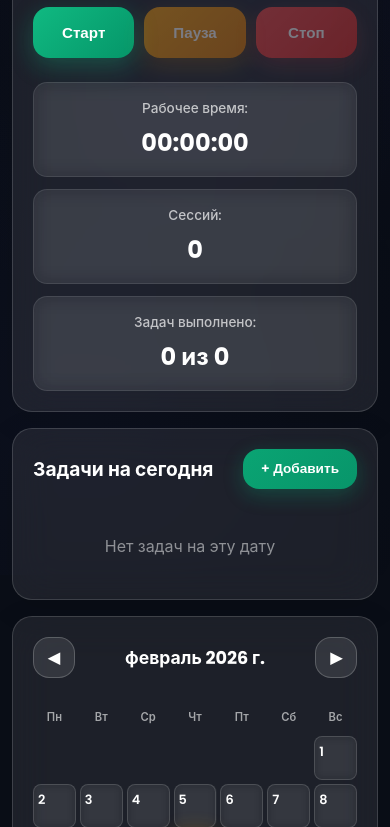
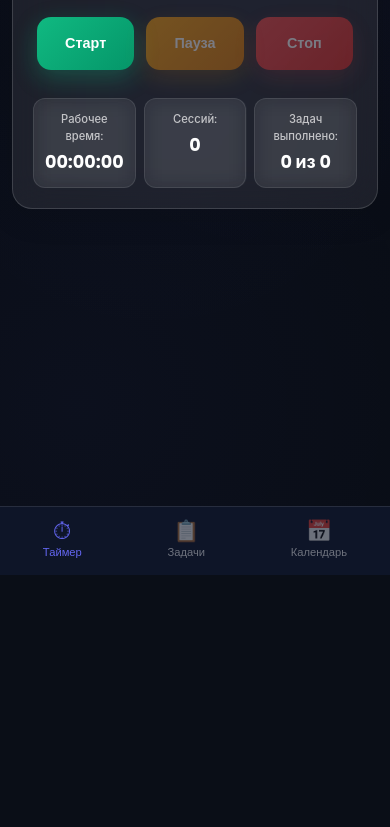
Before and after one commit to Bzden4ik/LinkTime, a website: page index.html in a window 390 px wide. Shown: the part 269-1096 px from the top of the page. After the commit the page ends 844 px from the top, so only its background shows below. Drawn offline with nearby package versions, Linux system fonts and the light colour scheme.

Commit message:
feat: mobile UI with bottom tab navigation

```diff
--- a/app.js
+++ b/app.js
@@ -1264,3 +1264,49 @@ function showToast(message, type = 'info') {
 // Экспорт функций для глобального доступа (для onclick в HTML)
 window.toggleTask = toggleTask;
 window.deleteTask = deleteTask;
+
+// === MOBILE TAB NAVIGATION ===
+(function initMobileNav() {
+    const nav = document.getElementById('mobileNav');
+    if (!nav) return;
+
+    const buttons = nav.querySelectorAll('.mobile-nav-item');
+    const sections = document.querySelectorAll('[data-tab-content]');
+
+    function switchTab(tabName) {
+        buttons.forEach(btn => {
+            btn.classList.toggle('active', btn.dataset.tab === tabName);
+        });
+        sections.forEach(sec => {
+            if (sec.dataset.tabContent === tabName) {
+                sec.classList.add('tab-active');
+                sec.style.display = '';
+            } else {
+                sec.classList.remove('tab-active');
+                // On mobile, hide non-active tabs
+                if (window.innerWidth <= 768) {
+                    sec.style.display = 'none';
+                }
+            }
+        });
+    }
+
+    buttons.forEach(btn => {
+        btn.addEventListener('click', () => switchTab(btn.dataset.tab));
+    });
+
+    // Reset tabs when resizing to desktop
+    window.addEventListener('resize', () => {
+        if (window.innerWidth > 768) {
+            sections.forEach(sec => sec.style.display = '');
+        } else {
+            const activeTab = nav.querySelector('.mobile-nav-item.active');
+            if (activeTab) switchTab(activeTab.dataset.tab);
+        }
+    });
+
+    // Init: on mobile show only timer
+    if (window.innerWidth <= 768) {
+        switchTab('timer');
+    }
+})();
--- a/index.html
+++ b/index.html
@@ -15,7 +15,7 @@
 
         <main>
             <!-- Таймер -->
-            <section class="timer-section glass-card">
+            <section class="timer-section glass-card" data-tab-content="timer">
                 <div class="timer-display" id="timerDisplay">00:00:00</div>
                 <div class="activity-indicator" id="activityIndicator">⚪ Ожидание Desktop Agent...</div>
                 <div class="timer-controls">
@@ -40,7 +40,7 @@
             </section>
 
             <!-- Задачи -->
-            <section class="tasks-section glass-card">
+            <section class="tasks-section glass-card" data-tab-content="tasks">
                 <div class="tasks-header">
                     <h2 id="tasksTitle">Задачи на сегодня</h2>
                     <button class="btn btn-add" id="addTaskBtn">+ Добавить</button>
@@ -56,7 +56,7 @@
             </section>
 
             <!-- Календарь -->
-            <section class="calendar-section glass-card">
+            <section class="calendar-section glass-card" data-tab-content="calendar">
                 <div class="calendar-header">
                     <button class="btn btn-small" id="prevMonth">◀</button>
                     <h2 id="currentMonth"></h2>
@@ -102,6 +102,22 @@
     <!-- Toast notification -->
     <div class="toast" id="toast"></div>
 
+    <!-- Mobile bottom navigation -->
+    <nav class="mobile-nav" id="mobileNav">
+        <button class="mobile-nav-item active" data-tab="timer">
+            <span class="mobile-nav-icon">⏱</span>
+            <span class="mobile-nav-label">Таймер</span>
+        </button>
+        <button class="mobile-nav-item" data-tab="tasks">
+            <span class="mobile-nav-icon">📋</span>
+            <span class="mobile-nav-label">Задачи</span>
+        </button>
+        <button class="mobile-nav-item" data-tab="calendar">
+            <span class="mobile-nav-icon">📅</span>
+            <span class="mobile-nav-label">Календарь</span>
+        </button>
+    </nav>
+
     <script src="https://cdnjs.cloudflare.com/ajax/libs/qrcodejs/1.0.0/qrcode.min.js"></script>
     <script src="https://cdn.jsdelivr.net/npm/jsqr@1.4.0/dist/jsQR.min.js"></script>
     <script src="app.js"></script>
--- a/style.css
+++ b/style.css
@@ -1155,34 +1155,182 @@ main {
     }
 }
 
-@media (max-width: 380px) {
-    body {
-        padding: 8px;
+/* ===== MOBILE BOTTOM NAVIGATION ===== */
+.mobile-nav {
+    display: none;
+}
+
+@media (max-width: 768px) {
+    .mobile-nav {
+        display: flex;
+        position: fixed;
+        bottom: 0;
+        left: 0;
+        right: 0;
+        background: rgba(15, 23, 42, 0.95);
+        backdrop-filter: blur(20px);
+        -webkit-backdrop-filter: blur(20px);
+        border-top: 1px solid rgba(255, 255, 255, 0.1);
+        padding: 6px 0 calc(6px + env(safe-area-inset-bottom));
+        z-index: 1500;
+        justify-content: space-around;
     }
 
+    .mobile-nav-item {
+        display: flex;
+        flex-direction: column;
+        align-items: center;
+        gap: 2px;
+        background: none;
+        border: none;
+        color: rgba(255, 255, 255, 0.4);
+        font-family: 'Poppins', sans-serif;
+        font-size: 0.7rem;
+        font-weight: 500;
+        padding: 8px 16px;
+        border-radius: 12px;
+        cursor: pointer;
+        transition: all 0.25s ease;
+    }
+
+    .mobile-nav-icon {
+        font-size: 1.3rem;
+        line-height: 1;
+    }
+
+    .mobile-nav-item.active {
+        color: #6366f1;
+    }
+
+    .mobile-nav-item.active .mobile-nav-icon {
+        transform: scale(1.15);
+    }
+
+    /* Tab content switching */
+    [data-tab-content="tasks"],
+    [data-tab-content="calendar"] {
+        display: none;
+    }
+
+    [data-tab-content].tab-active {
+        display: block !important;
+    }
+
+    [data-tab-content="timer"] {
+        display: block;
+    }
+
+    /* Body padding for bottom nav */
+    body {
+        padding-bottom: calc(70px + env(safe-area-inset-bottom));
+    }
+
+    /* Better mobile timer */
     .timer-display {
-        font-size: 2.6rem;
+        font-size: 3.8rem;
+        margin-bottom: 8px;
+    }
+
+    .timer-controls {
+        gap: 12px;
+        margin-bottom: 28px;
+        padding: 0 4px;
     }
 
     .timer-controls .btn {
+        padding: 16px 8px;
+        font-size: 0.9rem;
+        border-radius: 14px;
+    }
+
+    /* Compact session info on mobile - horizontal */
+    .session-info {
+        grid-template-columns: repeat(3, 1fr);
+        gap: 8px;
+    }
+
+    .info-item {
         padding: 12px 8px;
+        border-radius: 12px;
+        text-align: center;
+    }
+
+    .info-item .label {
+        font-size: 0.7rem;
+        margin-bottom: 4px;
+    }
+
+    .info-item .value {
+        font-size: 1.1rem;
+    }
+
+    /* Tasks mobile */
+    .tasks-list {
+        max-height: calc(100vh - 320px);
+    }
+
+    .task-item {
+        padding: 14px;
+    }
+
+    .task-item input[type="checkbox"] {
+        width: 22px;
+        height: 22px;
+        flex-shrink: 0;
+    }
+
+    .task-item button {
+        padding: 8px 12px;
+        font-size: 0.75rem;
+        flex-shrink: 0;
+    }
+
+    /* Calendar mobile - bigger touch targets */
+    .calendar-day {
+        min-height: 48px;
+        padding: 6px;
+        border-radius: 10px;
+        display: flex;
+        flex-direction: column;
+        align-items: center;
+        justify-content: center;
+    }
+
+    .calendar-day .day-number {
         font-size: 0.85rem;
     }
 
-    header {
-        padding: 14px 18px;
+    .calendar-day .day-time {
+        font-size: 0.6rem;
     }
 
-    header h1 {
-        font-size: 1.3rem;
+    /* Toast above bottom nav */
+    .toast {
+        bottom: calc(80px + env(safe-area-inset-bottom));
+        right: 12px;
+        left: 12px;
+    }
+}
+
+@media (max-width: 380px) {
+    .timer-display {
+        font-size: 3rem;
     }
 
-    .glass-card {
-        padding: 16px;
+    .session-info {
+        grid-template-columns: repeat(3, 1fr);
+        gap: 6px;
     }
 
-    .calendar-day {
-        min-height: 38px;
-        padding: 4px 2px;
+    .info-item {
+        padding: 10px 6px;
+    }
+
+    .info-item .label {
+        font-size: 0.65rem;
+    }
+
+    .info-item .value {
+        font-size: 0.95rem;
     }
 }
```
